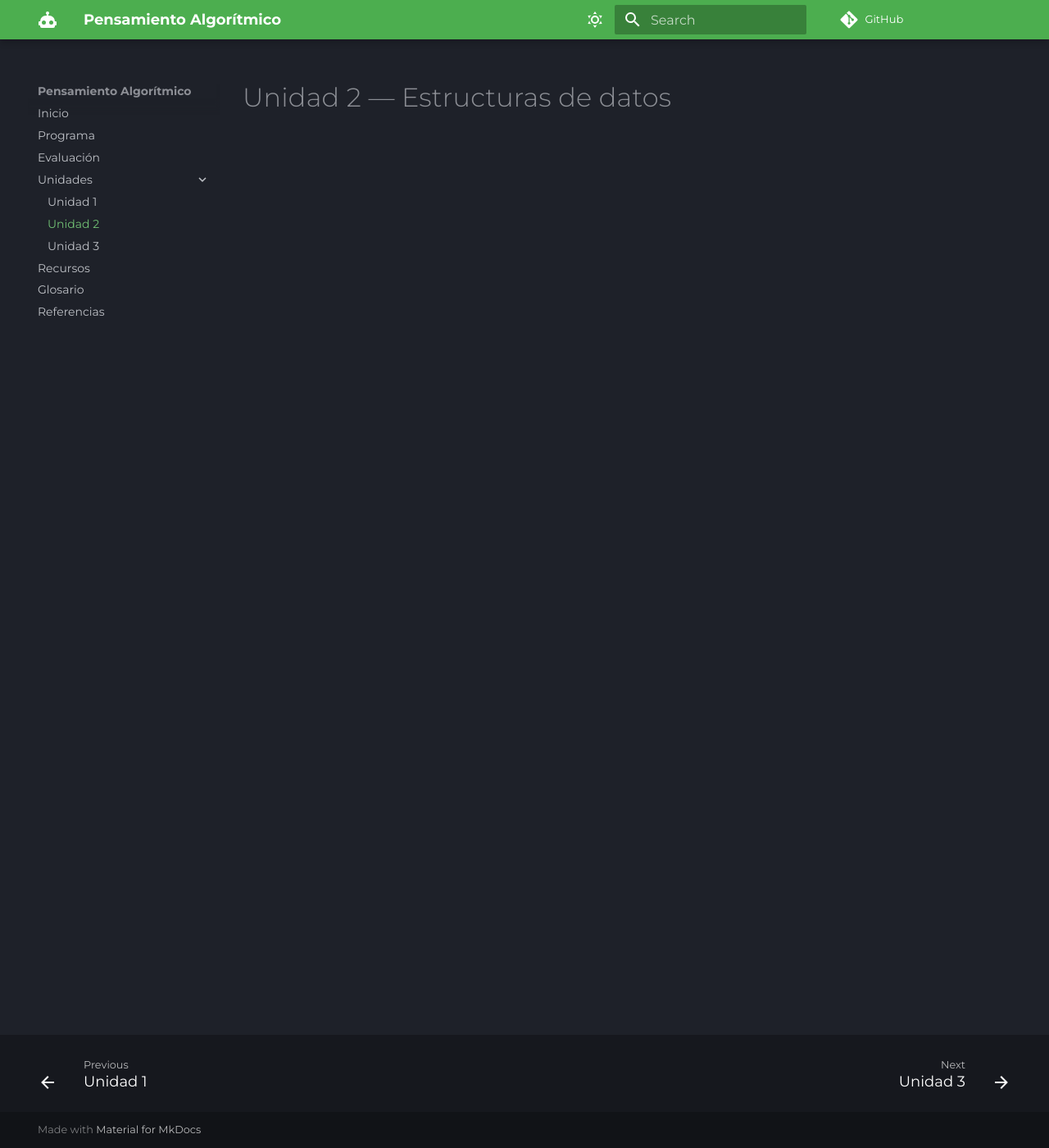
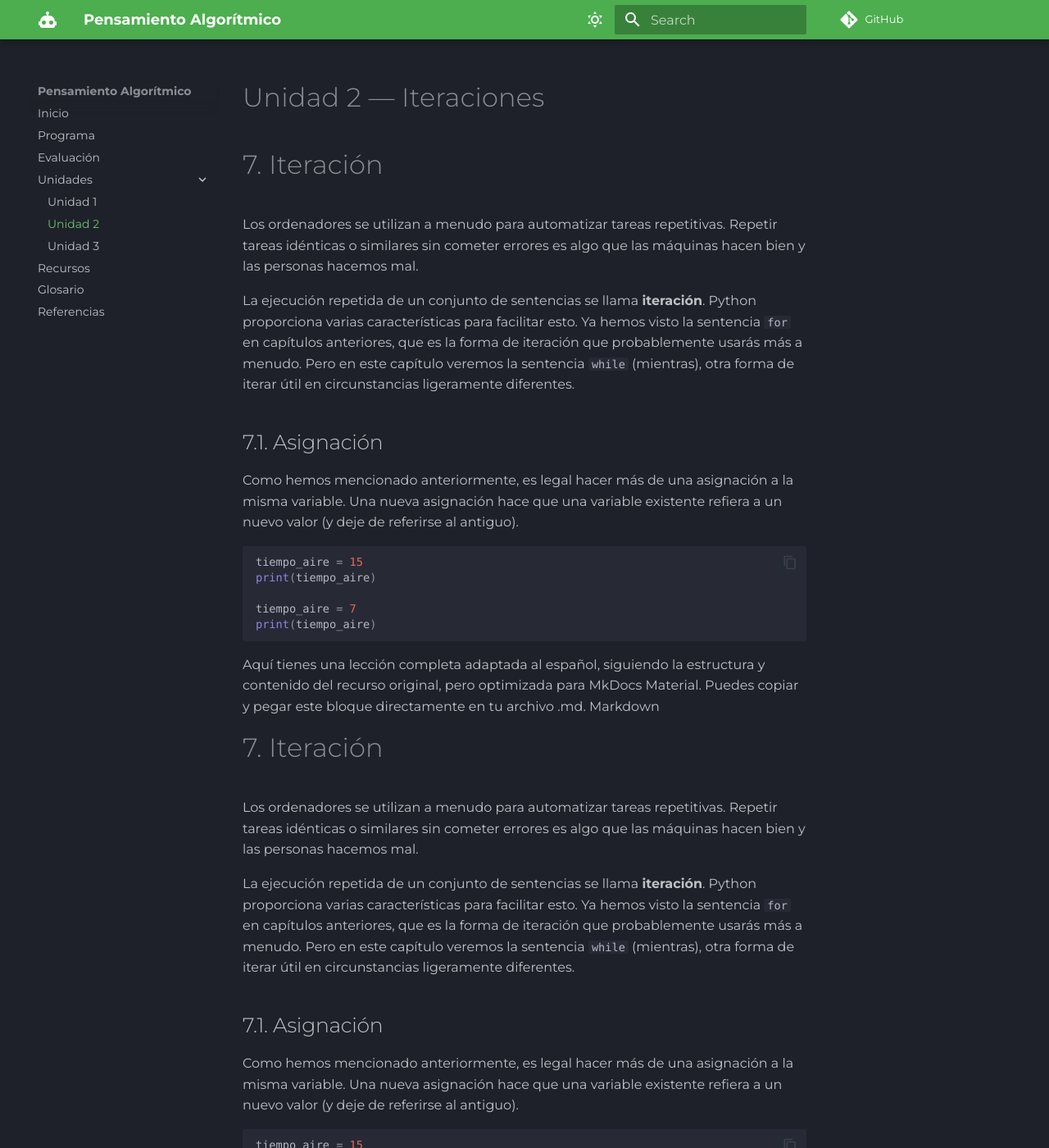
Before and after one commit to introSoft-iud/pensamiento_algoritmico_repo, an MkDocs documentation site: the page built from docs/unidades/unidad2.md, in a window 1280 px wide and 1400 px high. Shown: the whole window at 82% size. Built offline with MkDocs 1.6.1 and Material for MkDocs 9.7.7, drawn with Linux system fonts in a browser that asks for light colours; some web fonts are replaced; comment, search, counter and statistics services are not loaded; some of the changed text lies outside the part shown.

Commit message:
mensaje por defecto: shores

````diff
--- a/docs/unidades/unidad2.md
+++ b/docs/unidades/unidad2.md
@@ -1 +1,50 @@
-# Unidad 2 — Estructuras de datos
+# Unidad 2 — Iteraciones
+
+# 7. Iteración
+
+Los ordenadores se utilizan a menudo para automatizar tareas repetitivas. Repetir tareas idénticas o similares sin cometer errores es algo que las máquinas hacen bien y las personas hacemos mal.
+
+La ejecución repetida de un conjunto de sentencias se llama **iteración**. Python proporciona varias características para facilitar esto. Ya hemos visto la sentencia `for` en capítulos anteriores, que es la forma de iteración que probablemente usarás más a menudo. Pero en este capítulo veremos la sentencia `while` (mientras), otra forma de iterar útil en circunstancias ligeramente diferentes.
+
+## 7.1. Asignación
+
+Como hemos mencionado anteriormente, es legal hacer más de una asignación a la misma variable. Una nueva asignación hace que una variable existente refiera a un nuevo valor (y deje de referirse al antiguo).
+
+```python
+tiempo_aire = 15
+print(tiempo_aire)
+
+tiempo_aire = 7
+print(tiempo_aire)
+```
+
+Aquí tienes una lección completa adaptada al español, siguiendo la estructura y contenido del recurso original, pero optimizada para MkDocs Material. Puedes copiar y pegar este bloque directamente en tu archivo .md.
+Markdown
+
+# 7. Iteración
+
+Los ordenadores se utilizan a menudo para automatizar tareas repetitivas. Repetir tareas idénticas o similares sin cometer errores es algo que las máquinas hacen bien y las personas hacemos mal.
+
+La ejecución repetida de un conjunto de sentencias se llama **iteración**. Python proporciona varias características para facilitar esto. Ya hemos visto la sentencia `for` en capítulos anteriores, que es la forma de iteración que probablemente usarás más a menudo. Pero en este capítulo veremos la sentencia `while` (mientras), otra forma de iterar útil en circunstancias ligeramente diferentes.
+
+## 7.1. Asignación
+
+Como hemos mencionado anteriormente, es legal hacer más de una asignación a la misma variable. Una nueva asignación hace que una variable existente refiera a un nuevo valor (y deje de referirse al antiguo).
+
+```python
+tiempo_aire = 15
+print(tiempo_aire)
+
+tiempo_aire = 7
+print(tiempo_aire)
+```
+La salida de este programa es:
+
+
+```bash
+15
+7
+```
+Esto sucede porque la primera vez que se imprime tiempo_aire, su valor es 15, y la segunda vez, es 7.
+
+!!! warning "Precaución: Asignación vs Igualdad" Es especialmente importante distinguir entre una sentencia de asignación y una expresión booleana que prueba igualdad.
````
